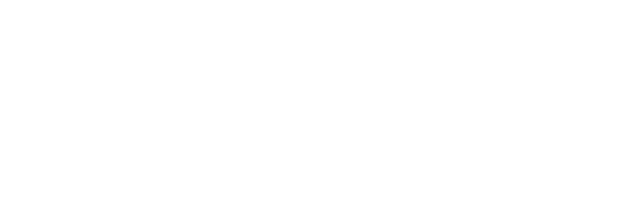
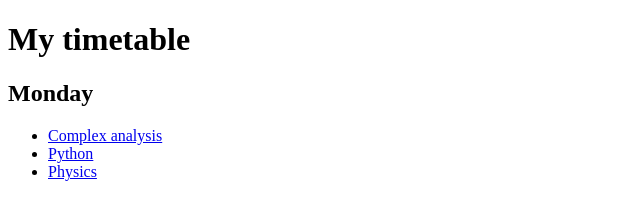
Before and after one commit to kkrupinaa/task-html, a website: page src/index.html in a window 1280 px wide. Shown: the whole page, without its empty margins (0-640 px from the left). Drawn offline with Linux system fonts and the light colour scheme.

Commit message:
Задание по HTML

```diff
--- a/src/index.html
+++ b/src/index.html
@@ -3,5 +3,13 @@
     <head>
         <title>HTML</title>
     </head>
-    <body></body>
+    <body>
+        <h1>My timetable</h1>
+        <h2>Monday</h2>
+        <ul>
+            <li><a href="https://en.wikipedia.org/wiki/Complex_analysis">Complex analysis</a></li>
+            <li><a href="https://www.python.org/">Python</a></li>
+            <li><a href="https://en.wikipedia.org/wiki/Physics">Physics</a></li>
+        </ul>
+    </body>
 </html>
```
